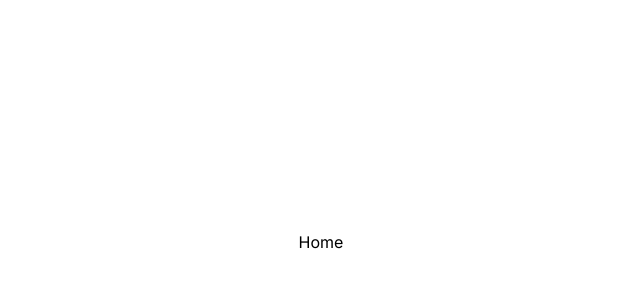
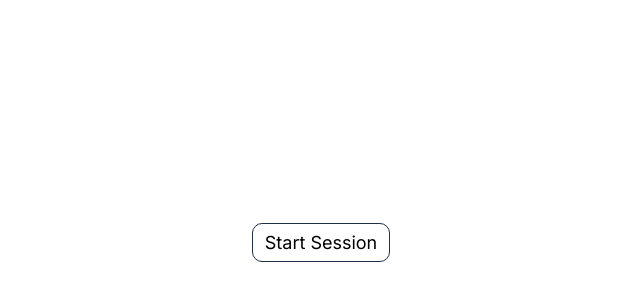
Before and after one commit to nickhibbits/meditation_app, a Next.js app: page / in a window 1280 px wide. Shown: the part 158-458 px from the top of the page, without its empty margins (319-959 px from the left). Built offline with nearby package versions, Linux system fonts and the light colour scheme.

Commit message:
add button component

```diff
--- a/app/page.tsx
+++ b/app/page.tsx
@@ -1,3 +1,9 @@
+import Button from "@/components/Button";
+
 export default function Home() {
-  return <main className="container flex flex_column flex_center">Home</main>;
+  return (
+    <main className="container flex flex_column flex_center">
+      <Button text={"Start Session"} />
+    </main>
+  );
 }
--- /dev/null
+++ b/components/Button.tsx
@@ -0,0 +1,7 @@
+import styles from "@/styles/components/Button.module.scss";
+
+function Button({ text }: { text: string }) {
+  return <div className={styles.button_component}>{text}</div>;
+}
+
+export default Button;
--- /dev/null
+++ b/styles/components/Button.module.scss
@@ -0,0 +1,8 @@
+@use "@/styles/variables.scss";
+
+.button_component {
+  border: solid 1px variables.$color-neutral-900;
+  padding: variables.$padding-1 variables.$padding-2;
+  border-radius: variables.$br-1;
+  font-size: variables.$fs-400;
+}
```
